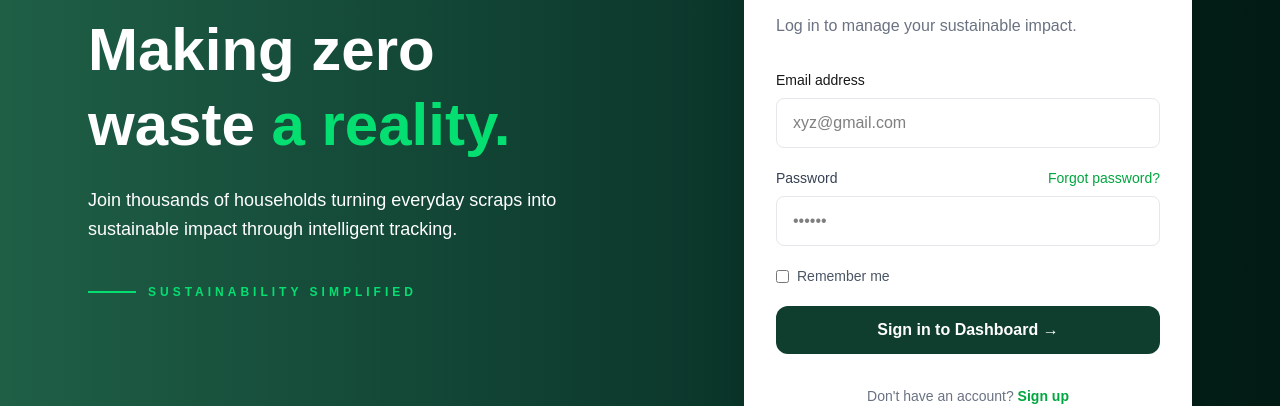
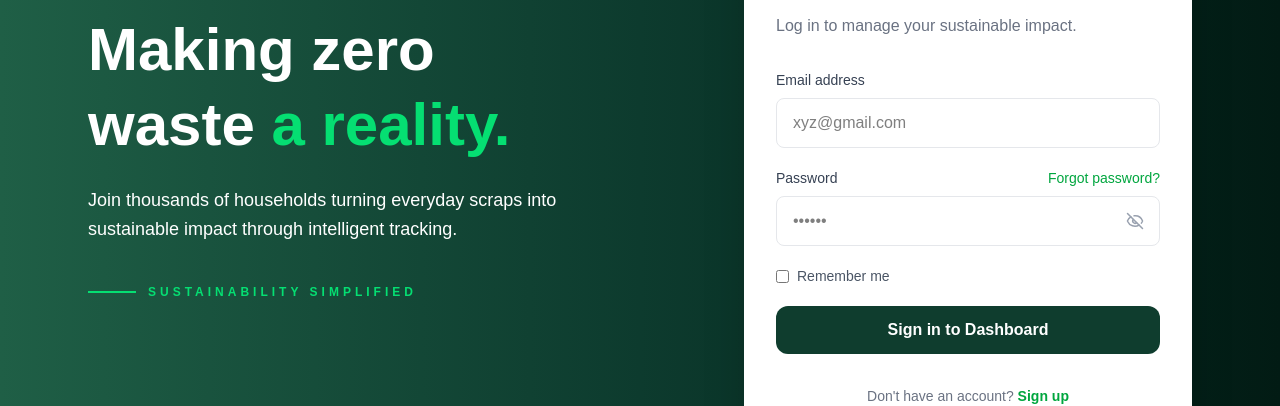
Before and after one commit to jessicad10/binbuddy_web, a Next.js app: page /login in a window 1280 px wide. Shown: the part 244-650 px from the top of the page. Built offline with nearby package versions, Linux system fonts and the light colour scheme; no server answers.

Commit message:
Improve login form

```diff
--- a/app/(auth)/_components/LoginForm.tsx
+++ b/app/(auth)/_components/LoginForm.tsx
@@ -5,6 +5,7 @@ import { useState, useTransition } from "react";
 import { useRouter } from "next/navigation";
 import { useForm } from "react-hook-form";
 import { zodResolver } from "@hookform/resolvers/zod";
+import { Eye, EyeOff } from "lucide-react";
 
 import { LoginFormData, loginSchema } from "./schema";
 import { handleLoginUser } from "@/lib/actions/auth-action";
@@ -14,6 +15,7 @@ export default function LoginForm() {
   const [error, setError] = useState("");
   const [isPending, startTransition] = useTransition();
   const { login } = useAuth();
+  const [showPassword, setShowPassword] = useState(false);
 
   const router = useRouter();
 
@@ -100,7 +102,7 @@ export default function LoginForm() {
             )}
 
             <div>
-              <label className="block text-sm font-medium text-black-700 mb-2">
+              <label className="block text-sm font-medium text-gray-700 mb-2">
                 Email address
               </label>
 
@@ -124,20 +126,30 @@ export default function LoginForm() {
                   Password
                 </label>
 
+                <Link
+                  href="/forget-password"
+                  className="text-sm text-green-600 hover:underline cursor-pointer"
+                >
+                  Forgot password?
+                </Link>
+              </div>
+
+              <div className="relative">
+                <input
+                  type={showPassword ? "text" : "password"}
+                  placeholder="••••••"
+                  {...register("password")}
+                  className="w-full rounded-lg border border-gray-200 pl-4 pr-12 py-3 outline-none focus:ring-2 focus:ring-green-500 text-black"
+                />
                 <button
                   type="button"
-                  className="text-sm text-green-600 hover:underline"
+                  onClick={() => setShowPassword(!showPassword)}
+                  className="absolute inset-y-0 right-0 pr-4 flex items-center text-gray-400 hover:text-green-700 transition cursor-pointer"
+                  aria-label={showPassword ? "Hide password" : "Show password"}
                 >
-                  Forgot password?
+                  {showPassword ? <Eye size={18} /> : <EyeOff size={18} />}
                 </button>
               </div>
-
-              <input
-                type="password"
-                placeholder="••••••"
-                {...register("password")}
-                className="w-full rounded-lg border border-gray-200 px-4 py-3 outline-none focus:ring-2 focus:ring-green-500 text-black"
-              />
 
               {errors.password && (
                 <p className="text-red-500 text-sm mt-1">
@@ -160,7 +172,7 @@ export default function LoginForm() {
             >
               {isPending
                 ? "Signing in..."
-                : "Sign in to Dashboard →"}
+                : "Sign in to Dashboard"}
             </button>
           </form>
 
```
